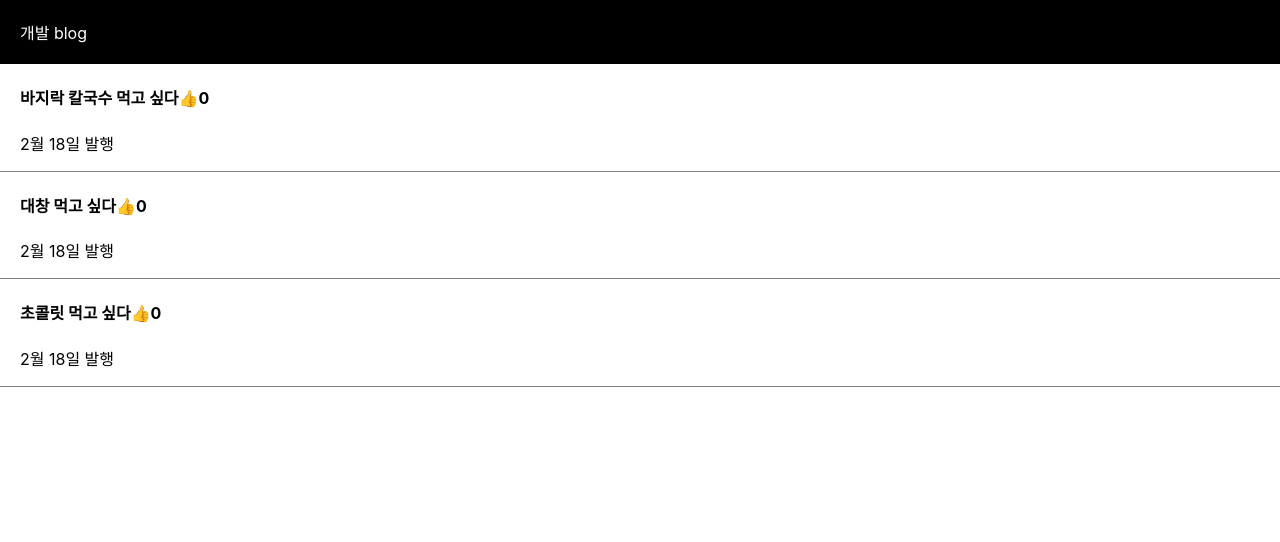
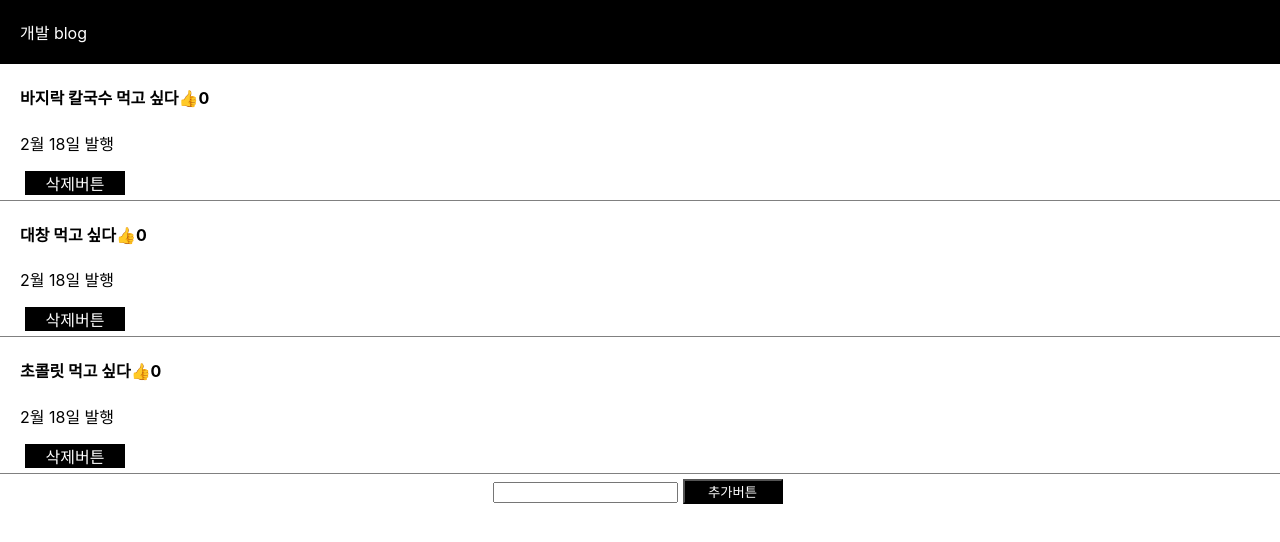
Before and after one commit to HyeonE0103/reactStudyAppleCoding, a React (Create React App) app: page / in a window 1280 px wide. Shown: the top 542 px of the page. Built offline with nearby package versions, Linux system fonts and the light colour scheme.

Commit message:
input 사용자가 입력한 글 다루기

```diff
--- a/src/App.css
+++ b/src/App.css
@@ -4,8 +4,9 @@
 .button {
   color: white;
   background-color: black;
-  margin: auto;
+  margin: 5px;
   width: 100px;
+  text-align: center;
 }
 .modal {
   margin-top: 20px;
--- a/src/App.js
+++ b/src/App.js
@@ -4,7 +4,7 @@ import "./App.css";
 import { useState } from "react";
 
 function App() {
-  let [글제목, 음식변경] = useState([
+  let [글제목, 글제목변경] = useState([
     "바지락 칼국수 먹고 싶다",
     "대창 먹고 싶다",
     "초콜릿 먹고 싶다",
@@ -14,7 +14,9 @@ function App() {
 
   let [modal, setModal] = useState(false);
 
-  let [title, setTitle] = useState(0);
+  let [title, setTitle] = useState(0); //map돌릴때 글제목 하나씩 뽑아오기
+
+  let [입력값, 입력값변경] = useState("");
 
   function 함수() {}
 
@@ -34,7 +36,8 @@ function App() {
             >
               {글제목[i]}
               <span
-                onClick={() => {
+                onClick={(e) => {
+                  e.stopPropagation();
                   let copy = [...좋아요];
                   copy[i] = copy[i] + 1;
                   좋아요변경(copy);
@@ -45,17 +48,46 @@ function App() {
               {좋아요[i]}
             </h4>
             <p>2월 18일 발행</p>
+            <div
+              className="button"
+              onClick={() => {
+                let copy = [...글제목];
+                copy.splice(i, 1);
+                글제목변경(copy);
+              }}
+            >
+              삭제버튼
+            </div>
           </div>
         );
       })}
       {modal == true ? (
         <Modal
           글제목={글제목}
-          음식변경={음식변경}
+          글제목변경={글제목변경}
           title={title}
           color={"skyblue"}
         />
       ) : null}
+      <input
+        onChange={(e) => {
+          입력값변경(e.target.value);
+        }}
+      ></input>
+      <button
+        className="button"
+        onClick={() => {
+          let copy = [...글제목];
+          copy.push(입력값);
+          글제목변경(copy);
+
+          let numbers = [...좋아요];
+          numbers.push(0);
+          좋아요변경(numbers);
+        }}
+      >
+        추가버튼
+      </button>
     </div>
   );
 }
@@ -71,10 +103,10 @@ function Modal(props) {
         onClick={() => {
           let c = [...props.글제목];
           c[0] = "짜장면 먹고 싶다";
-          props.음식변경(c);
+          props.글제목변경(c);
         }}
       >
-        변경
+        변경버튼
       </div>
     </div>
   );
```
